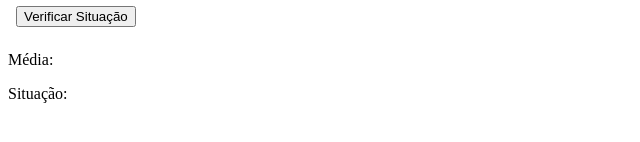
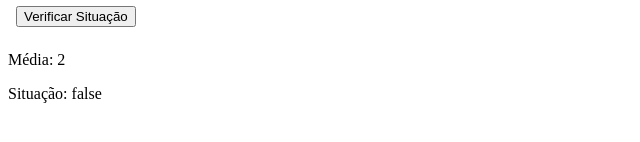
Before and after one commit to victorMedeiros82/media-ponderada, a plain HTML site: page index.html in a window 1280 px wide. Both pictures are taken after a click on the button "Verificar Situação". Shown: the part 434-576 px from the top of the page, 0-640 px from the left. Drawn offline with Linux system fonts and the light colour scheme.

Commit message:
Guardando os imputs em variaveis e guardando seus valores em otras variaveis.

```diff
--- a/index.html
+++ b/index.html
@@ -40,21 +40,30 @@
     <script>
 
         let button = document.querySelector("#botao_verificar");
-        let n1 = document.querySelector('#n1').value
-        let n2 = document.querySelector('#n2').value
-        let n3 = document.querySelector('#n3').value
-        let n4 = document.querySelector('#n4').value
-        let p1 = document.querySelector('#p1').value
-        let p2 = document.querySelector('#p2').value
-        let p3 = document.querySelector('#p3').value
-        let p4 = document.querySelector('#p4').value
-        let presenca = document.querySelector('#presenca').value
+        let inputn1 = document.querySelector('#n1')
+        let inputn2 = document.querySelector('#n2')
+        let inputn3 = document.querySelector('#n3')
+        let inputn4 = document.querySelector('#n4')
+        let inputp1 = document.querySelector('#p1')
+        let inputp2 = document.querySelector('#p2')
+        let inputp3 = document.querySelector('#p3')
+        let inputp4 = document.querySelector('#p4')
+        let inputpresenca = document.querySelector('#presenca')
 
         button.addEventListener("click", verificar);
 
-        function verificar(){               // TODO.3:
-            let media = ;                 // Corrija esta linha..
-            let resultado = "Aprovado";     // ... e esta de modo a realizar
+        function verificar(){
+            n1 = inputn1.value
+            n2 = inputn2.value
+            n3 = inputn3.value
+            n4 = inputn4.value
+            p1 = inputp1.value
+            p2 = inputp2.value
+            p3 = inputp3.value
+            p4 = inputp4.value
+            presenca = inputpresenca.value
+            let media = calculaMedia(n1, n2, n3, n4, p1 = 1, p2 = 1, p3 = 1, p4 = 1)
+            let resultado = verificaAprovacao(media, presenca = 0.75);     // ... e esta de modo a realizar
                                             // o cálculo da média corretamente.
             document.querySelector("#media").textContent = media;
             document.querySelector("#resultado").textContent = resultado;
```
